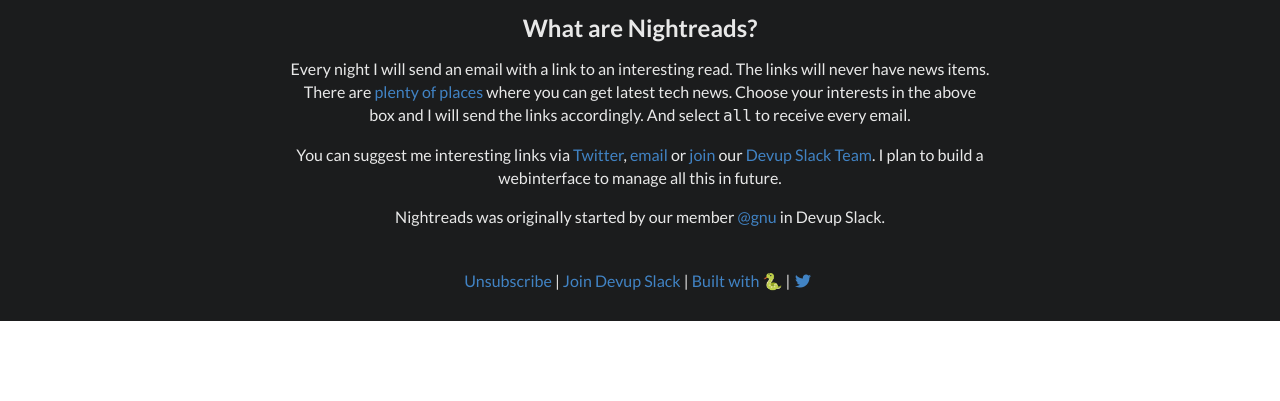
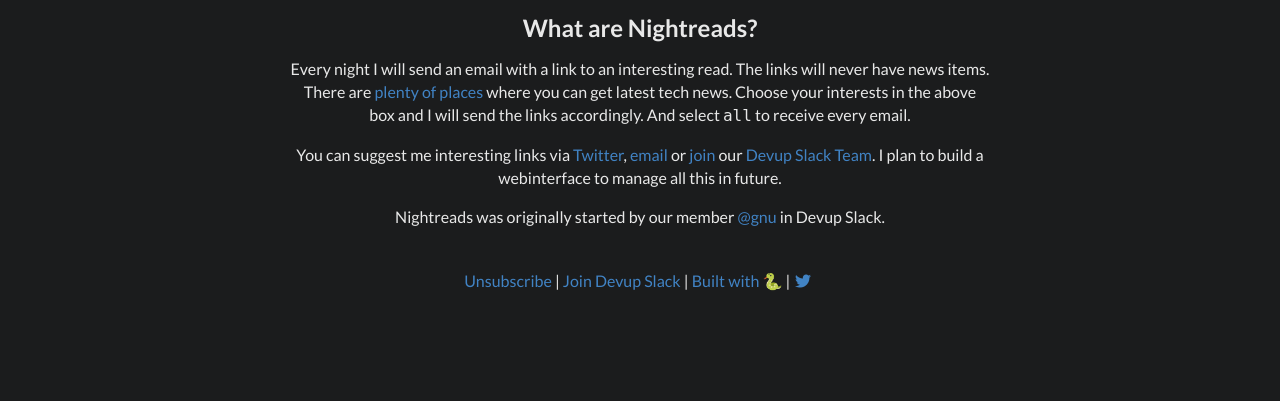
Before and after one commit to avinassh/nightreads, a Django app: page / in a window 1280 px wide. Shown: the part 399-800 px from the top of the page. Run offline with Django 3.2, Linux system fonts and the light colour scheme; data that the repository does not hold is empty; parts of the project's set-up code (start-up, migrations or seed data) failed here and were passed over; some libraries are stand-ins or nearby versions.

Commit message:
Made the footer reach to the bottom
Change: ![Extended Footer](http://i.imgur.com/k6mPxO5.png)

```diff
--- a/nightreads/templates/base.html
+++ b/nightreads/templates/base.html
@@ -11,6 +11,11 @@
   <link rel="stylesheet" type="text/css" href="//cdnjs.cloudflare.com/ajax/libs/semantic-ui/2.1.8/semantic.min.css">
 
   <style type="text/css">
+    .pusher {
+      display: flex;
+      min-height: 100vh;
+      flex-direction: column;
+    }
     .masthead {
       margin-top: -5% !important;
     }
@@ -60,6 +65,10 @@
     .quote.stripe.segment .grid .column {
       padding-top: 5em;
       padding-bottom: 5em;
+    }
+
+    .pusher > .footer {
+      flex: 1;
     }
 
     .footer.segment {
```
